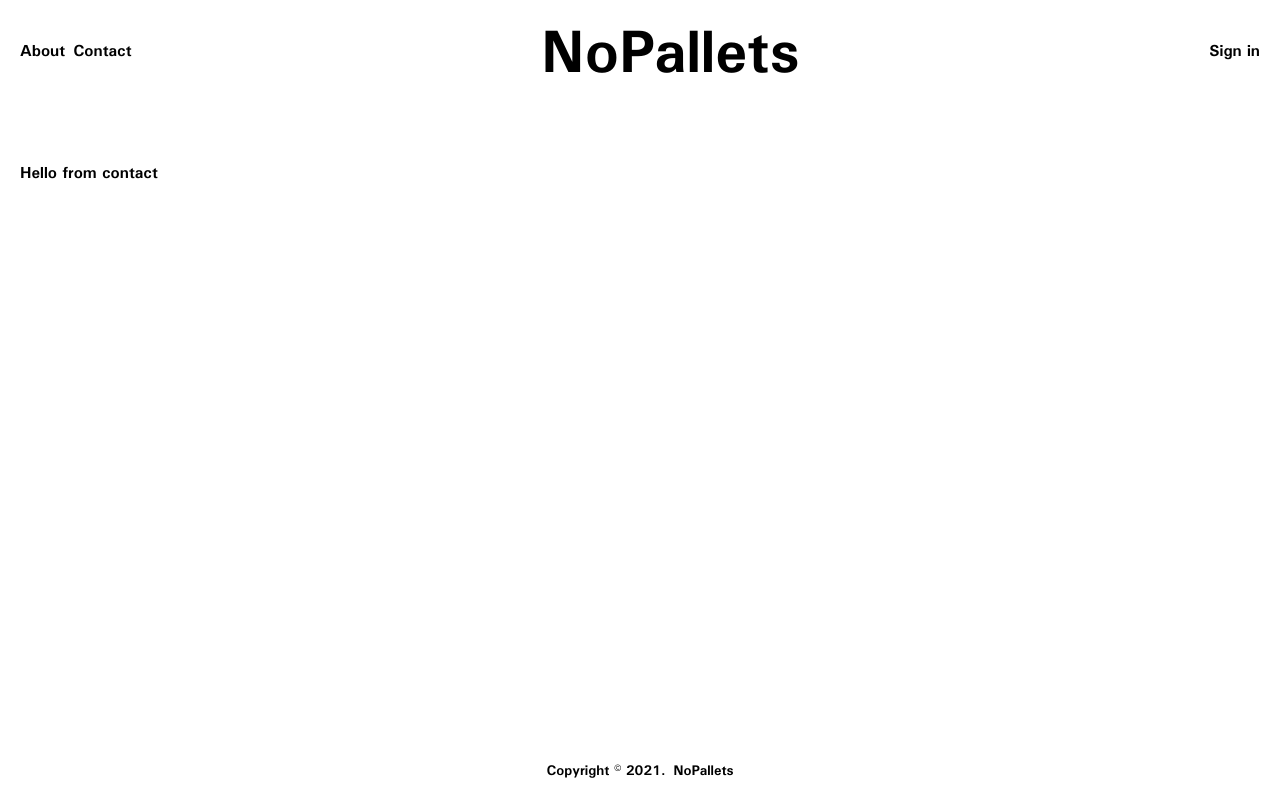
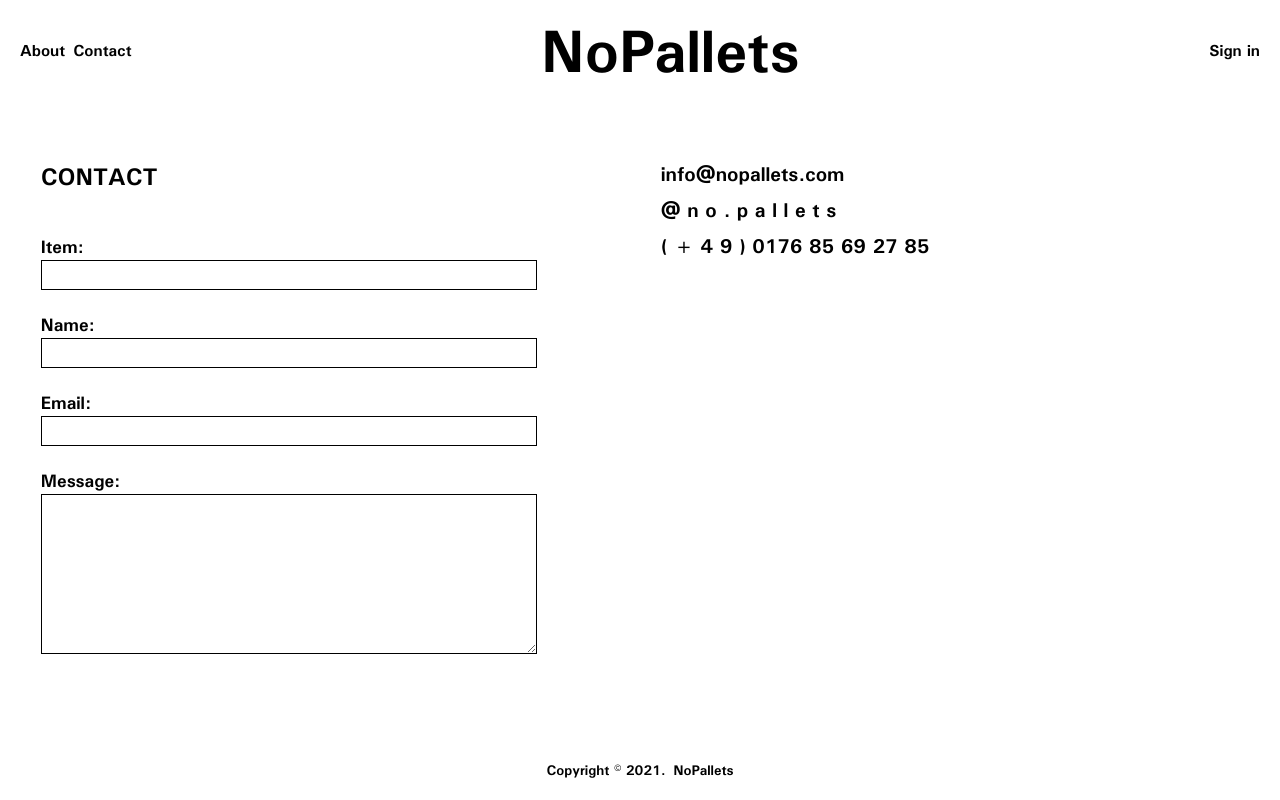
Before and after one commit to NoPallets/client, a Next.js app: page /contact in a window 1280 px wide. Built offline with nearby package versions, Linux system fonts and the light colour scheme; no server answers.

Commit message:
fix: productPage 500 error

```diff
--- a/src/components/contact/ContactPage.tsx
+++ b/src/components/contact/ContactPage.tsx
@@ -3,7 +3,45 @@ import Layout from "../layout/Layout";
 const ContactPage = () => {
   return (
     <Layout title="contact">
-      <div>Hello from contact</div>
+      <div
+        className="box-border flex w-3/4 text-lg justify-center"
+        style={{ height: "50vh" }}
+      >
+        <div className="contact-form w-2/3 h-full">
+          <h1 className="text-2xl mb-10">CONTACT</h1>
+          <div className="mb-5">
+            <label className="block">Item:</label>
+            <input className="border border-black w-4/5"></input>
+          </div>
+          <div className="mb-5">
+            <label className="block">Name:</label>
+            <input className="border border-black w-4/5"></input>
+          </div>
+          <div className="mb-5">
+            <label className="block">Email:</label>
+            <input className="border border-black w-4/5"></input>
+          </div>
+          <div className="mb-5">
+            <label className="block">Message:</label>
+            <textarea
+              className="border border-black w-4/5"
+              style={{ height: "160px" }}
+            ></textarea>
+          </div>
+        </div>
+        <div className="contact-details">
+          <a className="block mb-2 text-xl" href="mailto:info@nopallets.com">
+            info@nopallets.com
+          </a>
+          <a
+            className="block mb-2 text-xl"
+            href="https://www.instagram.com/no.pallets/"
+          >
+            @ n o . p a l l e t s
+          </a>
+          <span className="text-xl">( + 4 9 ) 0176 85 69 27 85</span>
+        </div>
+      </div>
     </Layout>
   );
 };
--- a/src/components/product/ProductPage.tsx
+++ b/src/components/product/ProductPage.tsx
@@ -2,22 +2,12 @@ import Layout from "../layout/Layout";
 import { Products } from "../../graphql/generated/graphql";
 import ProductSlider from "./ProductSlider";
 import ProductInfo from "./ProductInfo";
-import { useRouter } from "next/router";
 
 interface Props {
   product: Products;
 }
 
 const ProductPage = ({ product }: Props) => {
-  const { isFallback } = useRouter();
-
-  if (isFallback) {
-    return <div>Loading...</div>;
-  }
-
-  if (!product) {
-    return <div>data failed to load</div>;
-  }
   return (
     <Layout>
       <div className="flex justify-center">
--- a/src/pages/product/[id].tsx
+++ b/src/pages/product/[id].tsx
@@ -1,15 +1,16 @@
 import ProductPage from "../../components/product/ProductPage";
 import { initializeApollo } from "../../lib/apolloClient";
-import { GetProduct } from "../../graphql/queries";
+import { GetProduct, GetProducts } from "../../graphql/queries";
 import {
   GetProductQuery,
   GetProductQueryVariables,
+  GetProductsQuery,
 } from "../../graphql/generated/graphql";
-import { GetServerSideProps } from "next";
+import { GetStaticProps, GetStaticPaths } from "next";
 
 export default ProductPage;
 
-export const getServerSideProps: GetServerSideProps = async ({ params }) => {
+export const getStaticProps: GetStaticProps = async ({ params }) => {
   const apolloClient = initializeApollo();
 
   const { data } = await apolloClient.query<
@@ -23,3 +24,20 @@ export const getServerSideProps: GetServerSideProps = async ({ params }) => {
     },
   };
 };
+
+export const getStaticPaths: GetStaticPaths = async () => {
+  const apolloClient = initializeApollo();
+
+  const { data } = await apolloClient.query<GetProductsQuery>({
+    query: GetProducts,
+  });
+
+  const paths = data.products.map(({ id }) => ({
+    params: { id },
+  }));
+
+  return {
+    paths,
+    fallback: false,
+  };
+};
```
Also changed, not shown: package.json (+1 -6 lines), 1 other file (tests, documents, lock files or other folders).
